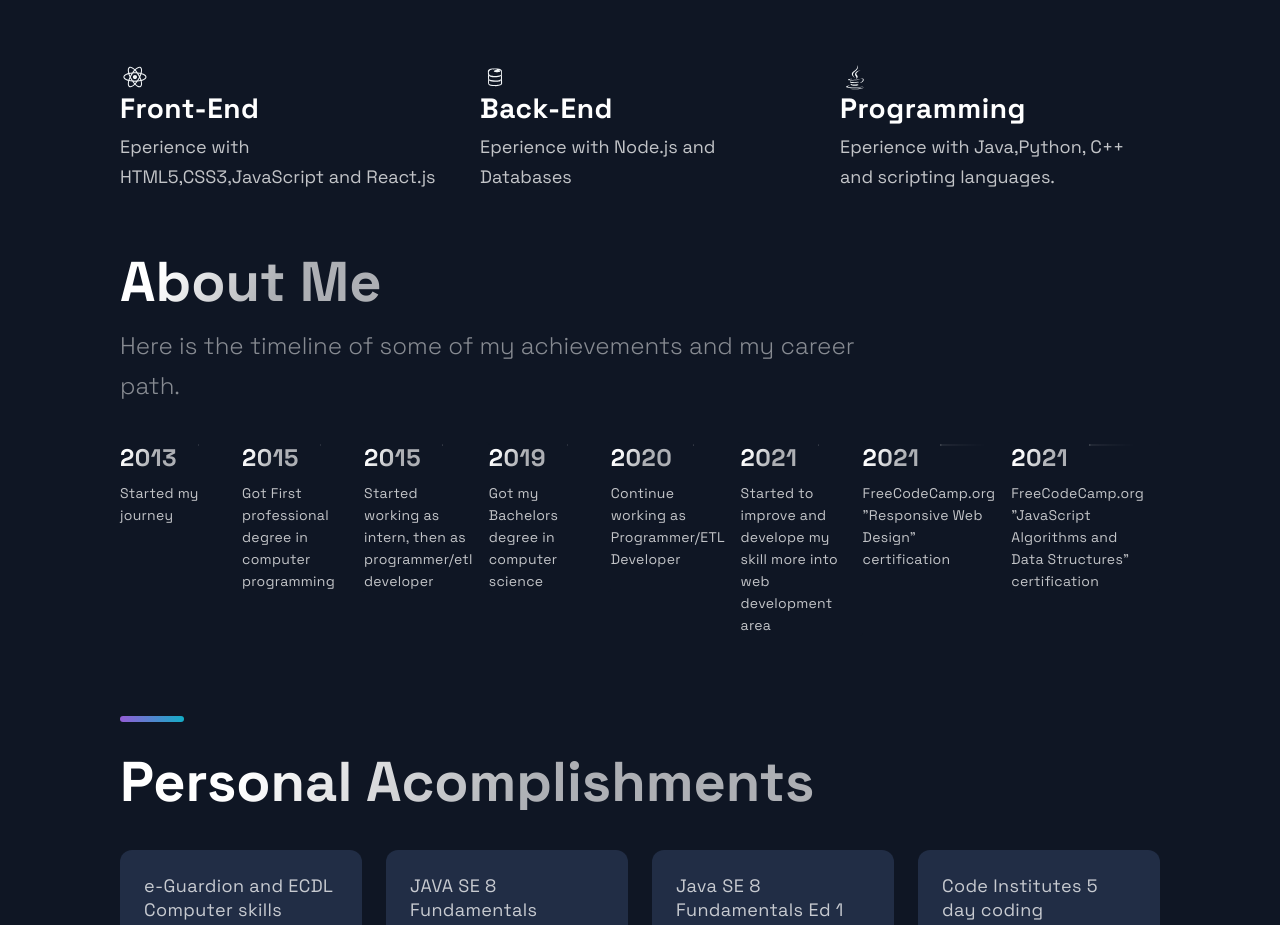
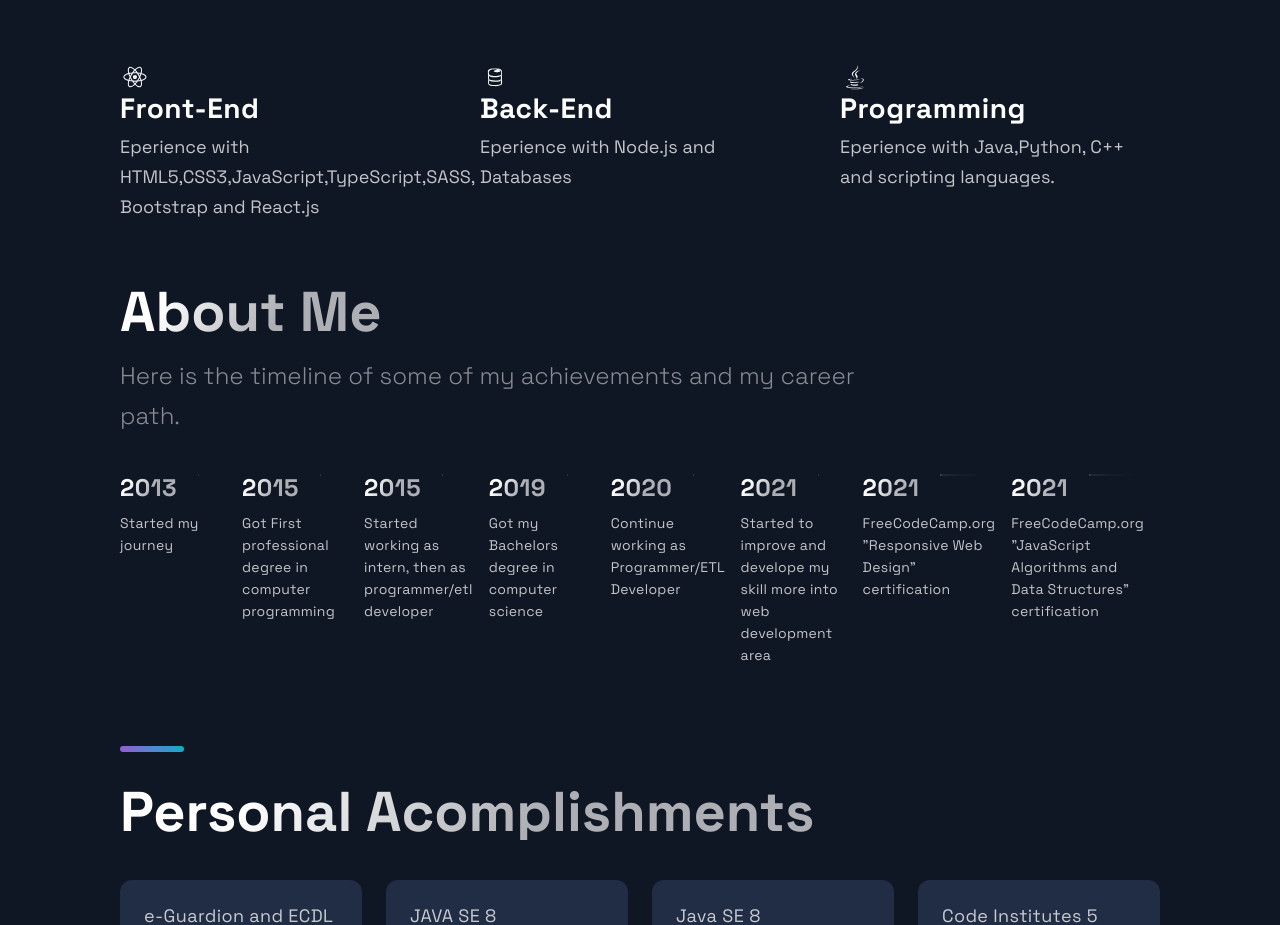
Before and after one commit to Kaskadieris/React_portfolio, a Next.js app: page / in a window 1280 px wide. Shown: the part 3380-4305 px from the top of the page. Built offline with nearby package versions, Linux system fonts and the light colour scheme.

Commit message:
added technologies in front-end

```diff
--- a/src/components/Technologies/Technologies.js
+++ b/src/components/Technologies/Technologies.js
@@ -1,9 +1,20 @@
-import React from 'react';
-import { DiFirebase, DiJava, DiPython, DiReact, DiZend } from 'react-icons/di';
-import { Section, SectionDivider, SectionText, SectionTitle } from '../../styles/GlobalComponents';
-import { List, ListContainer, ListItem, ListParagraph, ListTitle } from './TechnologiesStyles';
+import React from "react";
+import { DiFirebase, DiJava, DiPython, DiReact, DiZend } from "react-icons/di";
+import {
+  Section,
+  SectionDivider,
+  SectionText,
+  SectionTitle,
+} from "../../styles/GlobalComponents";
+import {
+  List,
+  ListContainer,
+  ListItem,
+  ListParagraph,
+  ListTitle,
+} from "./TechnologiesStyles";
 
-const Technologies = () =>  (
+const Technologies = () => (
   <Section id="tech">
     <SectionDivider />
     <br />
@@ -14,24 +25,29 @@ const Technologies = () =>  (
     </SectionText>
     <List>
       <ListItem>
-        <DiReact size="3rem"/>
+        <DiReact size="3rem" />
         <ListContainer>
           <ListTitle>Front-End</ListTitle>
-          <ListParagraph>Eperience with HTML5,CSS3,JavaScript and React.js</ListParagraph>
+          <ListParagraph>
+            Eperience with HTML5,CSS3,JavaScript,TypeScript,SASS, Bootstrap and
+            React.js
+          </ListParagraph>
         </ListContainer>
       </ListItem>
-           <ListItem>
-        <DiFirebase size="3rem"/>
+      <ListItem>
+        <DiFirebase size="3rem" />
         <ListContainer>
           <ListTitle>Back-End</ListTitle>
           <ListParagraph>Eperience with Node.js and Databases</ListParagraph>
         </ListContainer>
       </ListItem>
-           <ListItem>
-        <DiJava size="3rem"/>
+      <ListItem>
+        <DiJava size="3rem" />
         <ListContainer>
           <ListTitle>Programming</ListTitle>
-          <ListParagraph>Eperience with Java,Python, C++ and scripting languages.</ListParagraph>
+          <ListParagraph>
+            Eperience with Java,Python, C++ and scripting languages.
+          </ListParagraph>
         </ListContainer>
       </ListItem>
     </List>
```
